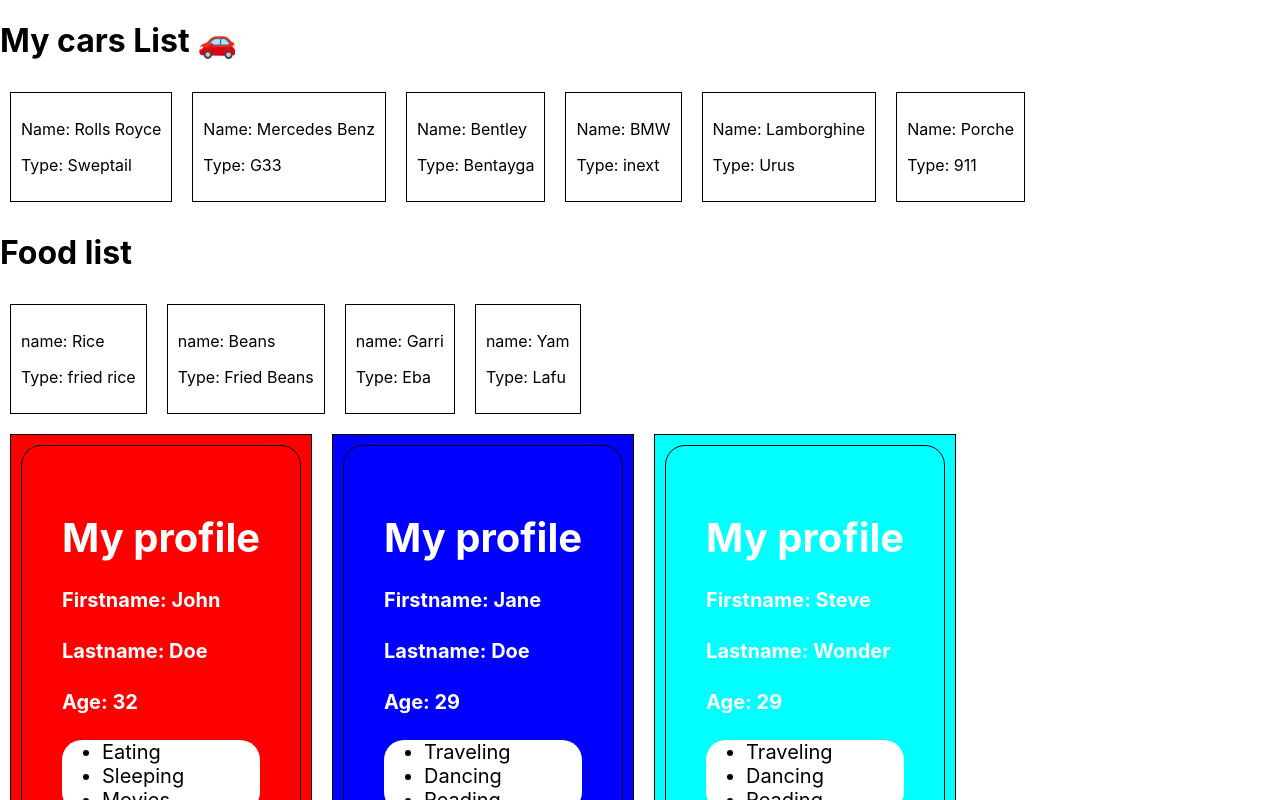
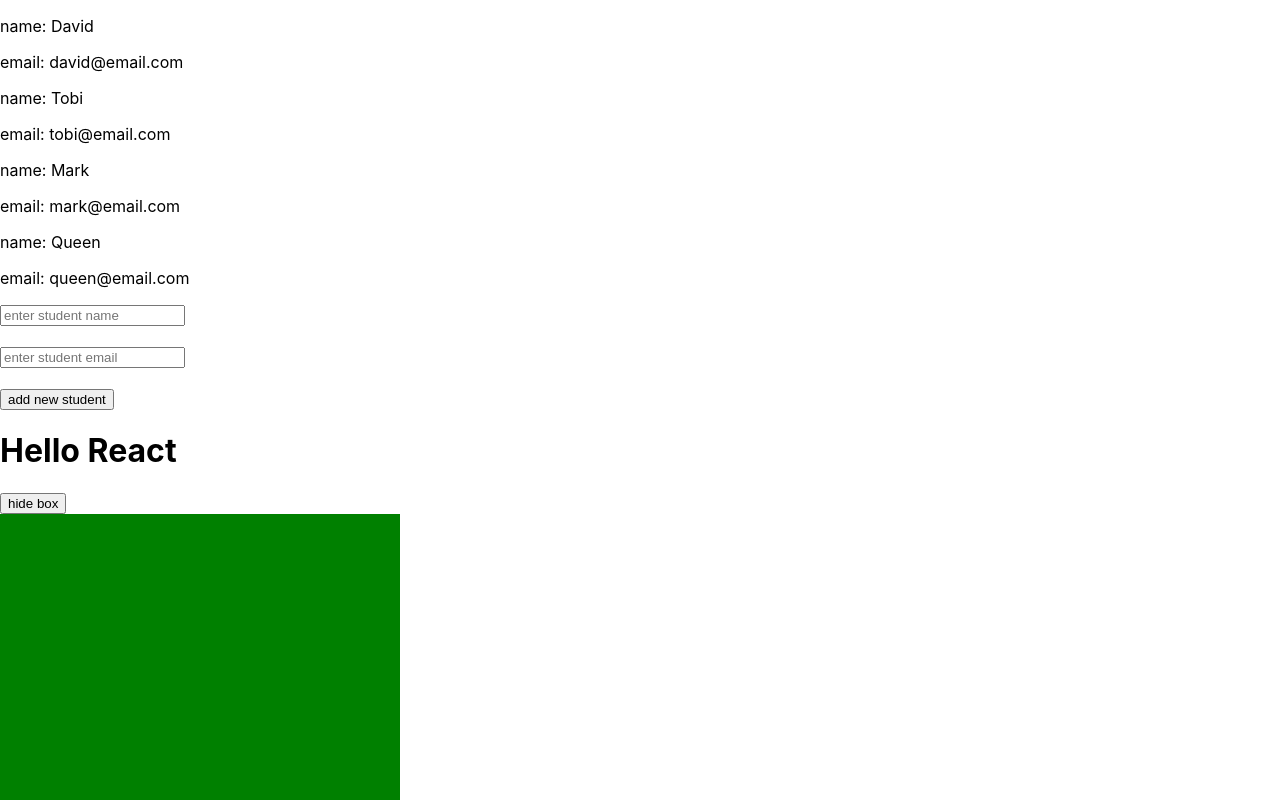
Before and after one commit to owujib/react2102, a React (Create React App) app: page / in a window 1280 px wide. Shown: the top 800 px of the page. Built offline with nearby package versions, Linux system fonts and the light colour scheme.

Commit message:
created react forms

```diff
--- a/src/App.js
+++ b/src/App.js
@@ -1,96 +1,90 @@
-import logo from './logo.svg';
-import './App.css';
-import Profile from './components/Profile';
-import Cars from './components/Cars';
-import Food from './components/Food';
+import React from 'react';
+import Form from './components/Form';
 import FormElement from './components/FormElement';
 
-function App() {
-  const data = {
-    carList: [
-      {
-        name: 'Rolls Royce',
-        type: 'Sweptail',
-      },
-      {
-        name: 'Mercedes Benz',
-        type: 'G33',
-      },
-      {
-        name: 'Bentley',
-        type: 'Bentayga',
-      },
-      {
-        name: 'BMW',
-        type: 'inext',
-      },
-      {
-        name: 'Lamborghine',
-        type: 'Urus',
-      },
-      {
-        name: 'Porche',
-        type: '911',
-      },
-    ],
-    foodList: [
-      {
-        name: 'Rice',
-        type: 'fried rice',
-      },
-      {
-        name: 'Beans',
-        type: 'Fried Beans',
-      },
-      {
-        name: 'Garri',
-        type: 'Eba',
-      },
-      {
-        name: 'Yam',
-        type: 'Lafu',
-      },
-    ],
+class App extends React.Component {
+  constructor() {
+    super();
+    this.state = {
+      show: true,
+      text: '',
+      students: [
+        { id: 1, name: 'David', email: 'david@email.com' },
+        { id: 2, name: 'Tobi', email: 'tobi@email.com' },
+        { id: 3, name: 'Mark', email: 'mark@email.com' },
+        { id: 4, name: 'Queen', email: 'queen@email.com' },
+      ],
+    };
+  }
+
+  handleChange = (e) => {
+    this.setState({
+      text: e.target.value,
+    });
   };
 
-  return (
-    <div>
-      <Cars list={data.carList} />
-      <Food list={data.foodList} />
+  handleClick = () => {
+    //if state === true //set it to false
+    this.setState({
+      show: false,
+    });
+  };
 
-      <div className="d-flex">
-        <Profile
-          firstname="John"
-          lastname="Doe"
-          age={32}
-          classname="bg-red"
-          hobbies={['Eating', 'Sleeping', 'Movies']}
-        />
-        <Profile
-          firstname="Jane"
-          lastname="Doe"
-          classname="bg-blue"
-          age={29}
-          hobbies={['Traveling', 'Dancing', 'Reading']}
-        />
-        <Profile
-          firstname="Steve"
-          lastname="Wonder"
-          classname="bg-aqua"
-          age={29}
-          hobbies={['Traveling', 'Dancing', 'Reading']}
+  addStudent = (incomingState) => {
+    let newId = this.state.students.length + 1;
+    let newStudent = { id: newId, ...incomingState };
+    this.setState({
+      students: [...this.state.students, newStudent],
+    });
+  };
+  render() {
+    let { students } = this.state;
+    return (
+      <div>
+        {students.map((student) => {
+          return (
+            <div>
+              <p>name: {student.name}</p>
+              <p>email: {student.email}</p>
+            </div>
+          );
+        })}
+
+        <Form addStudent={this.addStudent} />
+
+        <h1>Hello React</h1>
+        <button type="button" onClick={this.handleClick}>
+          hide box
+        </button>
+        {/* {!this.state.show ? 'hey' : 'me'} */}
+        {this.state.show && (
+          <div
+            style={{
+              width: '400px',
+              height: '400px',
+              backgroundColor: 'green',
+            }}
+          ></div>
+        )}
+
+        <h1>Text: {this.state.text}</h1>
+        {/*
+        <input
+          type="text"
+          placeholder="enter your text"
+          value={this.state.text}
+          onChange={this.handleChange}
+        /> */}
+
+        <FormElement
+          type="text"
+          placeholder="enter your text"
+          value={this.state.text}
+          onChange={this.handleChange}
         />
       </div>
-      <FormElement type="password" placeholder="enter your password" />
-      <FormElement type="email" placeholder="enter your email" />
-      <FormElement type="text" placeholder="enter your text" />
-      <FormElement type="button" value="my test button" />
-      <FormElement type="submit" value="my submit button" />
-      <FormElement type="reset" value="my reset button" />
-      <FormElement type="range" />
-      <FormElement type="color" />
-    </div>
-  );
+    );
+  }
 }
 
 export default App;
--- /dev/null
+++ b/src/components/Form.js
@@ -0,0 +1,50 @@
+import React from 'react';
+import FormElement from './FormElement';
+
+class Form extends React.Component {
+  constructor() {
+    super();
+    this.state = {
+      name: '',
+      email: '',
+    };
+  }
+
+  handleChange = (e) => {
+    this.setState({
+      [e.target.name]: e.target.value,
+    });
+  };
+
+  handleSubmit = (e) => {
+    e.preventDefault();
+    this.props.addStudent(this.state);
+  };
+  render() {
+    return (
+      <form onSubmit={this.handleSubmit}>
+        <FormElement
+          type="text"
+          placeholder="enter student name"
+          value={this.state.name}
+          name="name"
+          onChange={this.handleChange}
+        />{' '}
+        <br />
+        <br />
+        <FormElement
+          type="email"
+          name="email"
+          placeholder="enter student email"
+          value={this.state.email}
+          onChange={this.handleChange}
+        />{' '}
+        <br />
+        <br />
+        <FormElement type="submit" value="add new student" />
+      </form>
+    );
+  }
+}
+
+export default Form;
--- a/src/components/FormElement.js
+++ b/src/components/FormElement.js
@@ -1,7 +1,19 @@
 import React from 'react';
 
-export default function FormElement({ name, value, placeholder, type }) {
+export default function FormElement({
+  name,
+  value,
+  placeholder,
+  type,
+  onChange,
+}) {
   return (
-    <input type={type} name={name} placeholder={placeholder} value={value} />
+    <input
+      type={type}
+      name={name}
+      placeholder={placeholder}
+      value={value}
+      onChange={onChange}
+    />
   );
 }
```
Also changed, not shown: src/App2.js (added, +96 -0 lines).
